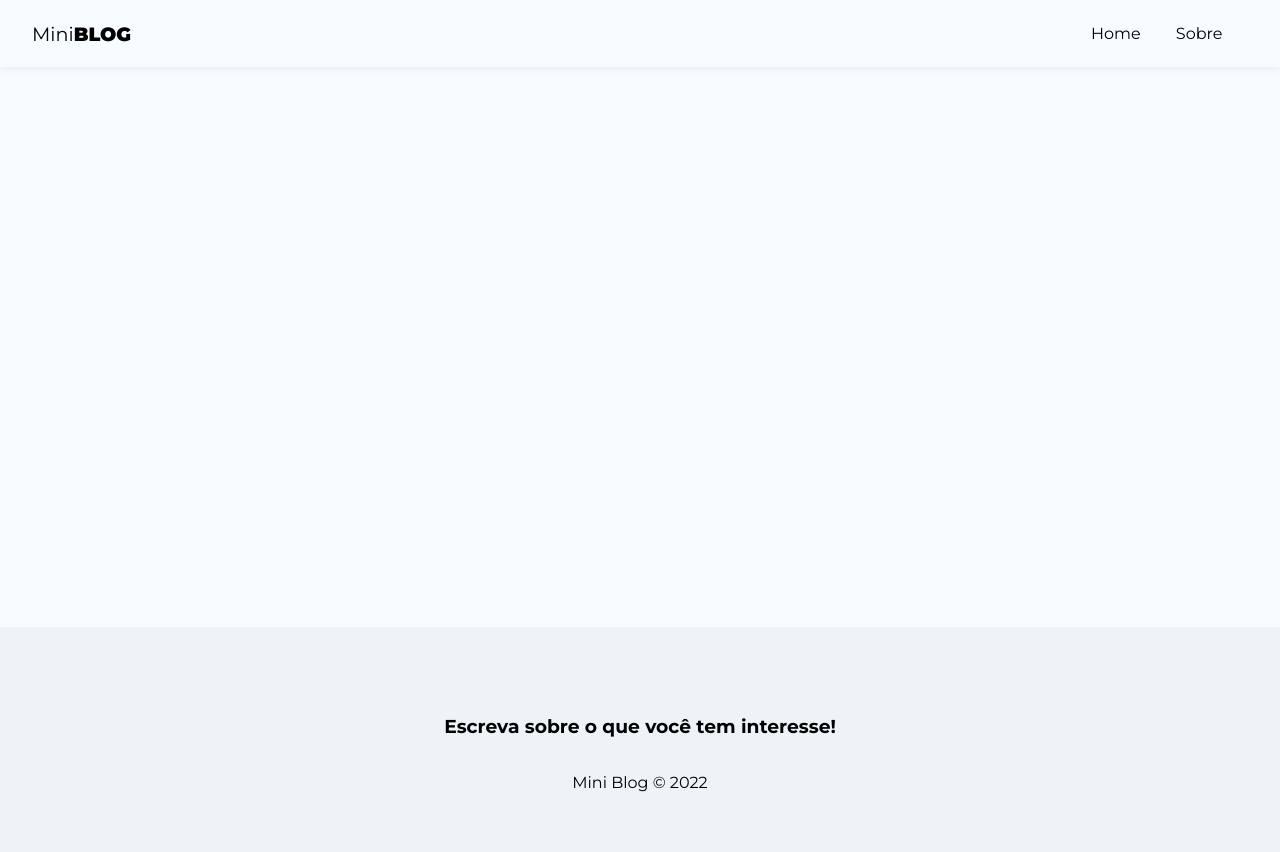
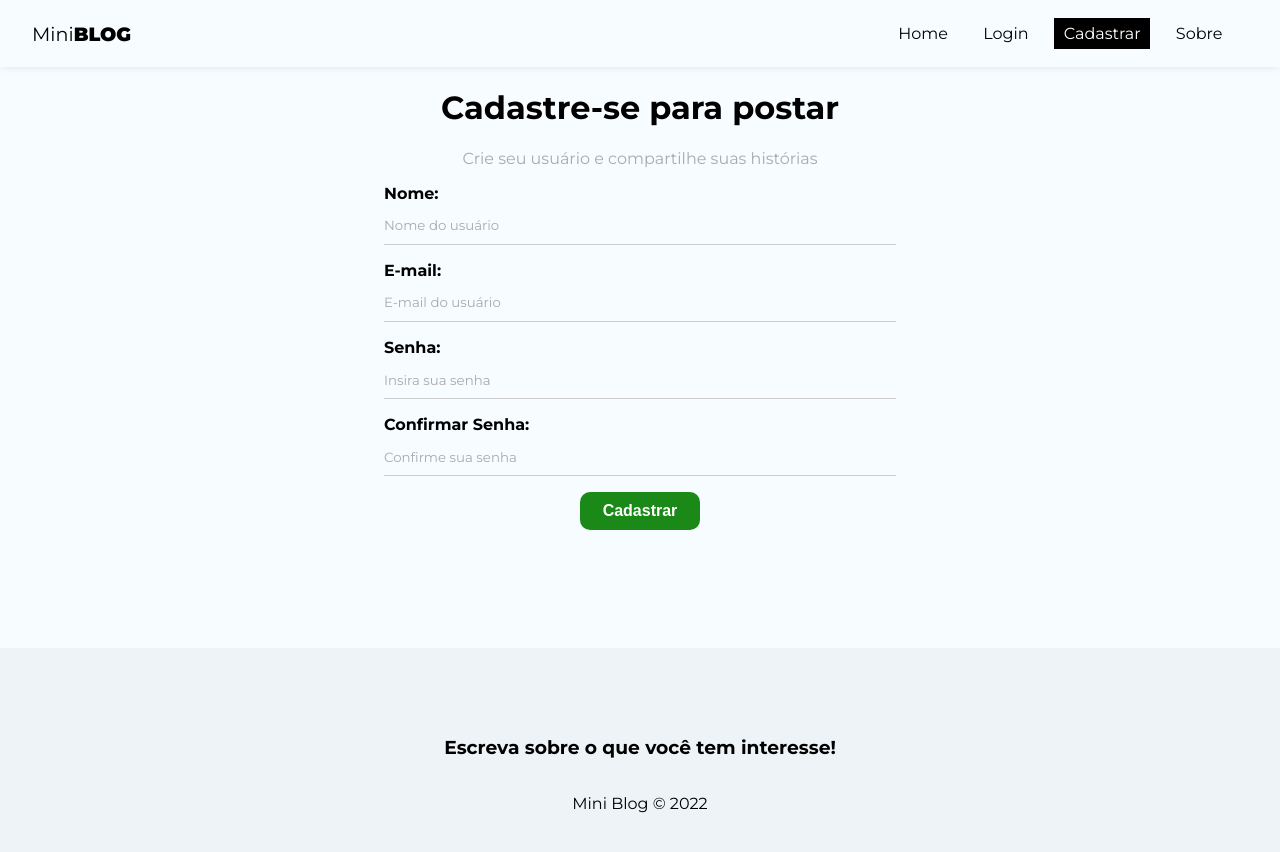
Before and after one commit to MatheusCavalini/react-blog-firebase, a React (Create React App) app: page /register in a window 1280 px wide. Shown: the top 852 px of the page. Built offline with nearby package versions, Linux system fonts and the light colour scheme; the HTML template or start-up script is replaced by a standard one.

Commit message:
Criação de área de login e cadastro

```diff
--- a/src/App.jsx
+++ b/src/App.jsx
@@ -7,6 +7,8 @@
 import About from './pages/About/About';
 import Navbar from './components/Navbar';
 import Footer from './components/Footer';
+import Login from './pages/Login/Login';
+import Register from './pages/Register/Register';
 
 function App() {
   return (
@@ -16,6 +18,8 @@
         <div className='container'>
           <Routes>
             <Route path='/' element={<Home />}/>
+            <Route path='/login' element={<Login />}/>
+            <Route path='/register' element={<Register />}/>
             <Route path='/about' element={<About />}/>
           </Routes>
         </div>
--- a/src/components/Navbar.jsx
+++ b/src/components/Navbar.jsx
@@ -13,6 +13,12 @@
                     <NavLink to='/' className={({isActive}) => (isActive ? styles.active : "")}>Home</NavLink>
                 </li>
                 <li>
+                    <NavLink to='/login' className={({isActive}) => (isActive ? styles.active : "")}>Login</NavLink>
+                </li>
+                <li>
+                    <NavLink to='/register' className={({isActive}) => (isActive ? styles.active : "")}>Cadastrar</NavLink>
+                </li>
+                <li>
                     <NavLink to='/about' className={({isActive}) => (isActive ? styles.active : "")}>Sobre</NavLink>
                 </li>
             </ul>
--- a/src/index.css
+++ b/src/index.css
@@ -8,6 +8,7 @@
 input::placeholder,
 textarea::placeholder {
   font-family: "Montserrat", sans-serif;
+  color: #AAA;
 }
 
 input:focus,
@@ -31,3 +32,82 @@
 nav button:hover {
   color: #bbb;
 }
+
+
+/* Form styles */
+form {
+  max-width: 40%;
+  margin: 0 auto;
+}
+
+label {
+  display: flex;
+  flex-direction: column;
+  margin-bottom: 1em;
+}
+
+label span {
+  margin-bottom: 0.3em;
+  font-weight: bold;
+  text-align: left;
+}
+
+input,
+textarea {
+  box-sizing: border-box;
+  border: none;
+  border-bottom: 1px solid #CCC;
+  padding: .8em 0;
+  background-color: transparent;
+}
+
+.btn {
+  background-color: #1a8918;
+  color: #fff;
+  text-align: center;
+  cursor: pointer;
+  border-radius: 10px;
+  width: 120px;
+  font-weight: bold;
+  border: none;
+  padding: 10px 15px;
+  font-size: 1em;
+}
+
+.btn.btn-dark {
+  background-color: #000;
+  border-radius: 0;
+}
+
+.btn.btn-outline {
+  background-color: transparent;
+  border-radius: 0;
+  color: #000;
+  border: 1px solid #000;
+  padding: 7px 30px;
+}
+
+.btn:hover {
+  background-color: #0f730c;
+  color: #fff;
+}
+
+.btn.btn-outline:hover {
+  background-color: #000;
+}
+
+.btn.btn-danger:hover{
+  background-color: #dc3545;
+}
+
+button[disabled]{
+  background-color: #aaa;
+}
+
+.container .error {
+  color: #721c24;
+  background-color: #f8d7da;
+  border: 1px solid #f5c6cb;
+  padding: 5px;
+  border-radius: 5px;
+}
--- /dev/null
+++ b/src/pages/Login/Login.jsx
@@ -0,0 +1,7 @@
+const Login = () => {
+    return (
+        <div>Login</div>
+    )
+}
+
+export default Login
--- /dev/null
+++ b/src/pages/Register/Register.jsx
@@ -0,0 +1,85 @@
+import { useEffect, useState } from "react"
+
+import styles from './Register.module.css'
+
+const Register = () => {
+
+    const [displayName, setDisplayName] = useState("")
+    const [email, setEmail] = useState("")
+    const [password, setPassword] = useState("")
+    const [confirmPassword, setConfirmPassword] = useState("")
+    const [error, setError] = useState("")
+
+    const handleSubmit = (e) => {
+        e.preventDefault()
+
+        setError("")
+
+        const user = {
+            displayName,
+            email,
+            password
+        }
+
+        if(password !== confirmPassword){
+            setError("As senhas precisam ser iguais.")
+            return
+        }
+
+        console.log(user)
+
+    }
+
+    return (
+        <div className={styles.register}>
+            <h1>Cadastre-se para postar</h1>
+            <p>Crie seu usuário e compartilhe suas histórias</p>
+            <form onSubmit={handleSubmit}>
+                <label>
+                    <span>Nome:</span>
+                    <input
+                        type="text"
+                        name="displayName"
+                        required
+                        placeholder="Nome do usuário"
+                        value={displayName}
+                        onChange={(e) => setDisplayName(e.target.value)}/>
+                </label>
+                <label>
+                    <span>E-mail:</span>
+                    <input
+                        type="email"
+                        name="email"
+                        required
+                        placeholder="E-mail do usuário"
+                        value={email}
+                        onChange={(e) => setEmail(e.target.value)}/>
+                </label>
+                <label>
+                    <span>Senha:</span>
+                    <input
+                        type="password"
+                        name="password"
+                        required
+                        placeholder="Insira sua senha"
+                        value={password}
+                        onChange={(e) => setPassword(e.target.value)}/>
+                </label>
+                <label>
+                    <span>Confirmar Senha:</span>
+                    <input
+                        type="password"
+                        name="confirmPassword"
+                        required
+                        placeholder="Confirme sua senha"
+                        value={confirmPassword}
+                        onChange={(e) => setConfirmPassword(e.target.value)}/>
+                </label>
+                <button type="submit" className="btn">Cadastrar</button>
+                {error && <p className="error">{error}</p>}
+            </form>
+        </div>
+    )
+}
+
+export default Register
--- /dev/null
+++ b/src/pages/Register/Register.module.css
@@ -0,0 +1,7 @@
+.register {
+    text-align:  center;
+}
+
+.register p {
+    color: #aaa
+}
```
Also changed, not shown: src/pages/Login/Login.module.css (added).
